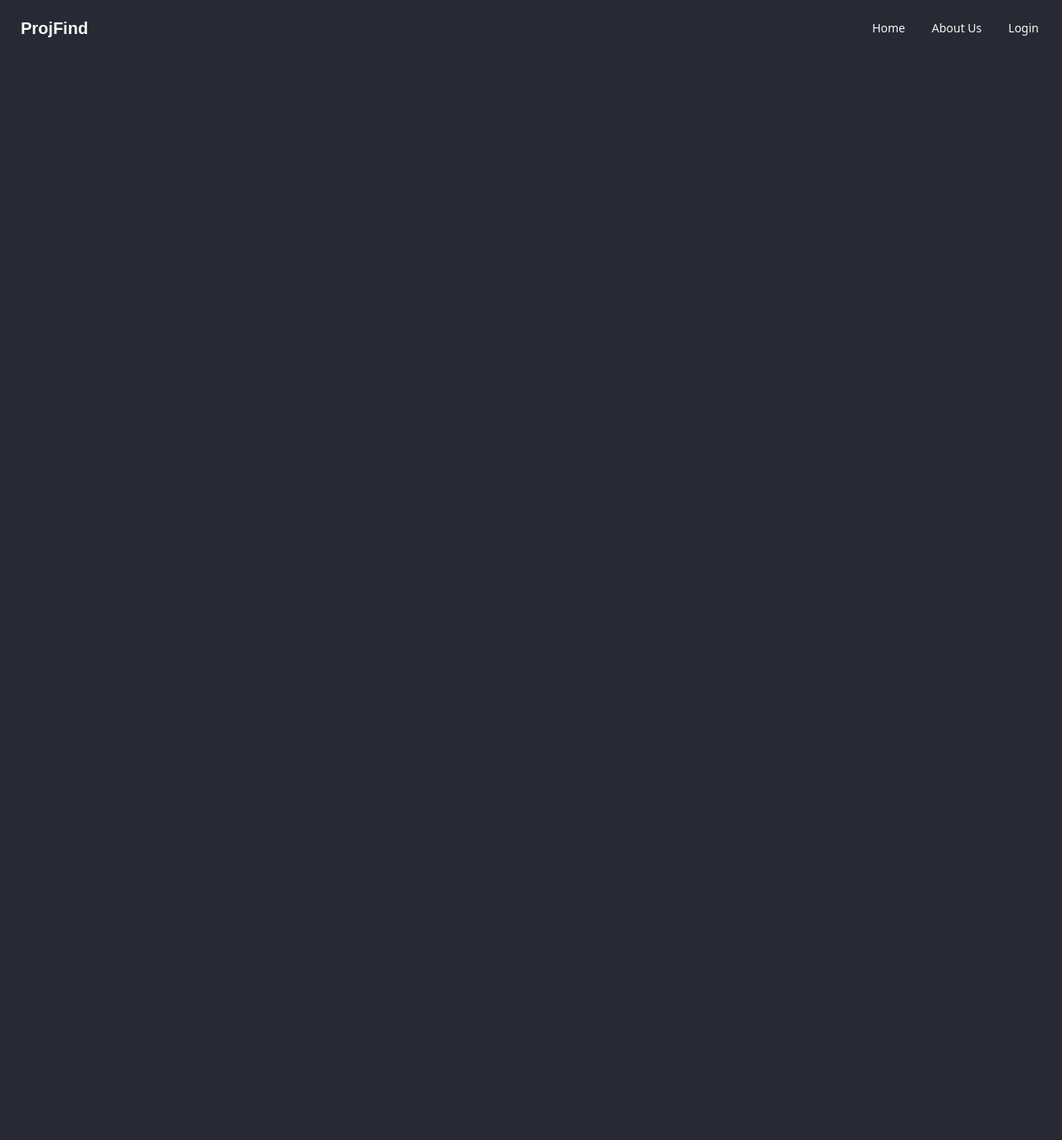
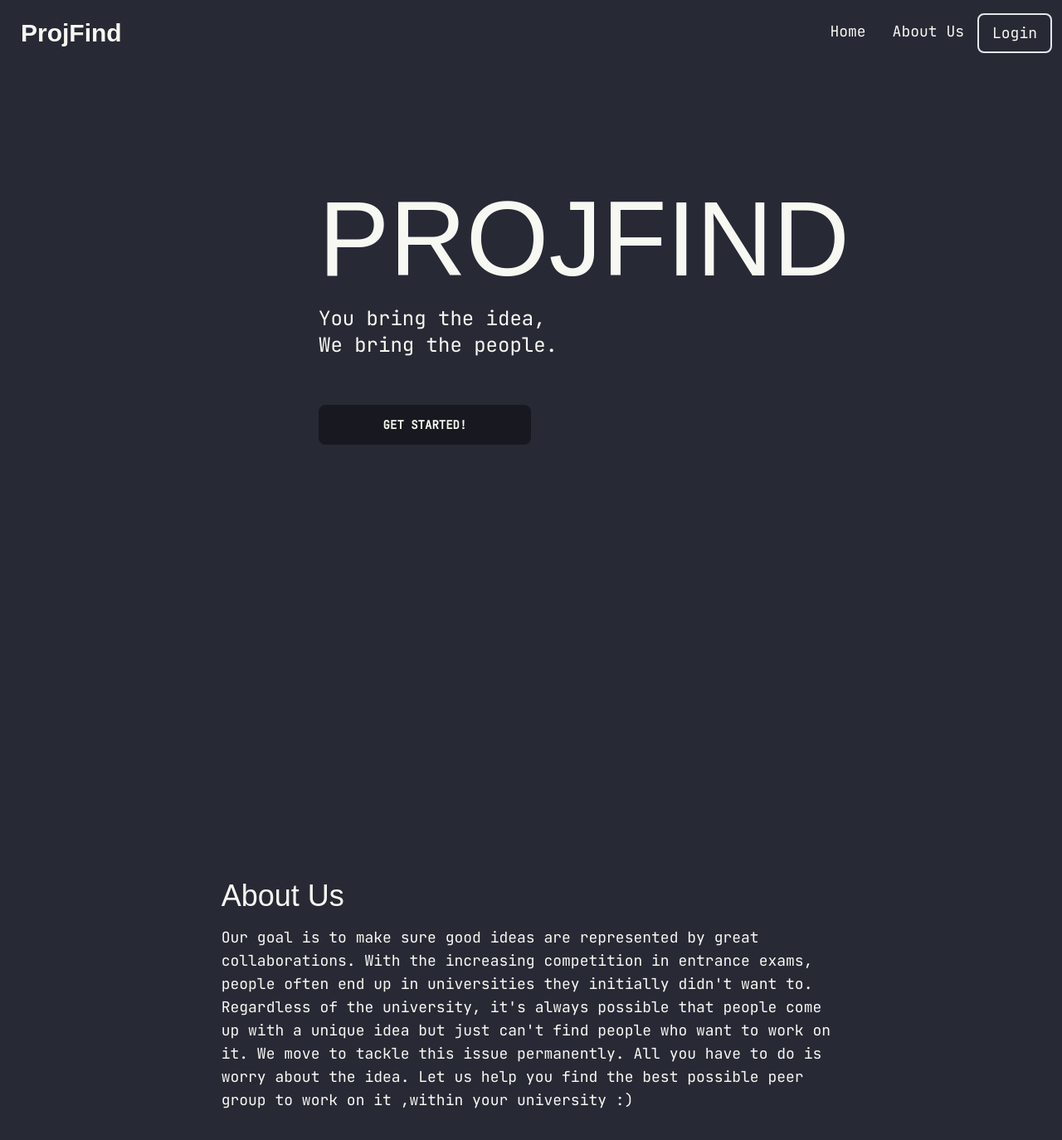
Before and after one commit to ANANTH-SWAMY/projfind, a React (Vite) app in the folder frontend/projfind/: page / in a window 1280 px wide. Shown: the top 1374 px of the page at 83% size. Before the commit the page ends 800 px from the top, so only its background shows below. Built offline with nearby package versions, Linux system fonts and the light colour scheme; a web font is replaced by a local one.

Commit message:
Home page finished

```diff
--- a/frontend/projfind/index.html
+++ b/frontend/projfind/index.html
@@ -1,5 +1,5 @@
 <!doctype html>
-<html lang="en">
+<html lang="en" class="scroll-smooth">
   <head>
     <meta charset="UTF-8" />
     <link rel="icon" href="/icon.png" />
--- a/frontend/projfind/src/App.jsx
+++ b/frontend/projfind/src/App.jsx
@@ -1,8 +1,14 @@
 import { useState } from 'react'
 import Navbar from './components/Navbar'
+import HomePage from "./components/HomePage"
 
 function App() {
-	return (<Navbar></Navbar>)
+	return (
+		<>
+			<Navbar/>
+			<HomePage/>
+		</>
+	)
 }
 
 export default App
--- /dev/null
+++ b/frontend/projfind/src/components/HomeComponents/AboutUs.jsx
@@ -0,0 +1,14 @@
+function AboutUs(){
+	return(
+		<section id="about" className="flex flex-col justify-center items-center h-screen">
+			<div className="w-7/12 flex flex-col gap-4">
+				<div className="font-bungee text-4xl">About Us</div>
+				<div className="font-jetbrains text-lg">
+					Our goal is to make sure good ideas are represented by great collaborations. With the increasing competition in entrance exams, people often end up in universities they initially didn't want to. Regardless of the university, it's always possible that people come up with a unique idea but just can't find people who want to work on it. We move to tackle this issue permanently. All you have to do is worry about the idea. Let us help you find the best possible peer group to work on it ,within your university :)
+				</div>
+			</div>
+		</section>
+	)
+}
+
+export default AboutUs;
--- /dev/null
+++ b/frontend/projfind/src/components/HomeComponents/HomeContainer.jsx
@@ -0,0 +1,18 @@
+function HomeContainer(){
+	return(
+		<section className="h-screen" id="home">
+			<div className="flex flex-col justify-center items-left px-96 py-56 gap-4">
+				<div className="font-bungee text-9xl">
+					PROJFIND
+				</div>
+				<div className="font-jetbrains text-2xl">
+					You bring the idea,<br/>
+					We bring the people.
+				</div>
+				<button className="btn btn-wide font-jetbrains margin mt-10">Get Started!</button>
+			</div>
+		</section>
+	)
+}
+
+export default HomeContainer;
--- /dev/null
+++ b/frontend/projfind/src/components/HomePage.jsx
@@ -0,0 +1,13 @@
+import HomeContainer from './HomeComponents/HomeContainer'
+import AboutUs from './HomeComponents/AboutUs'
+
+function HomePage(){
+	return (
+		<>
+			<HomeContainer/>
+			<AboutUs/>
+		</>
+	)
+}
+
+export default HomePage;
--- a/frontend/projfind/src/components/Navbar.jsx
+++ b/frontend/projfind/src/components/Navbar.jsx
@@ -1,14 +1,14 @@
 function Navbar(){
 	return(
-		<div className="navbar bg-base-100">
+		<div className="navbar bg-base-100 fixed">
 			<div className="flex-1">
-				<a className="btn btn-ghost normal-case text-xl font-bungee">ProjFind</a>
+				<a className="btn btn-ghost normal-case text-3xl font-bungee" href="#">ProjFind</a>
 			</div>
 			<div className="flex-none">
-				<ul className="menu menu-horizontal px-1">
-					<li><a>Home</a></li>
-					<li><a>About Us</a></li>
-					<li><a>Login</a></li>
+				<ul className="menu menu-horizontal px-1 font-jetbrains text-lg">
+					<li><a href="#home">Home</a></li>
+					<li><a href="#about">About Us</a></li>
+					<li><a className="border-2">Login</a></li>
 				</ul>
 			</div>
 		</div>
```
